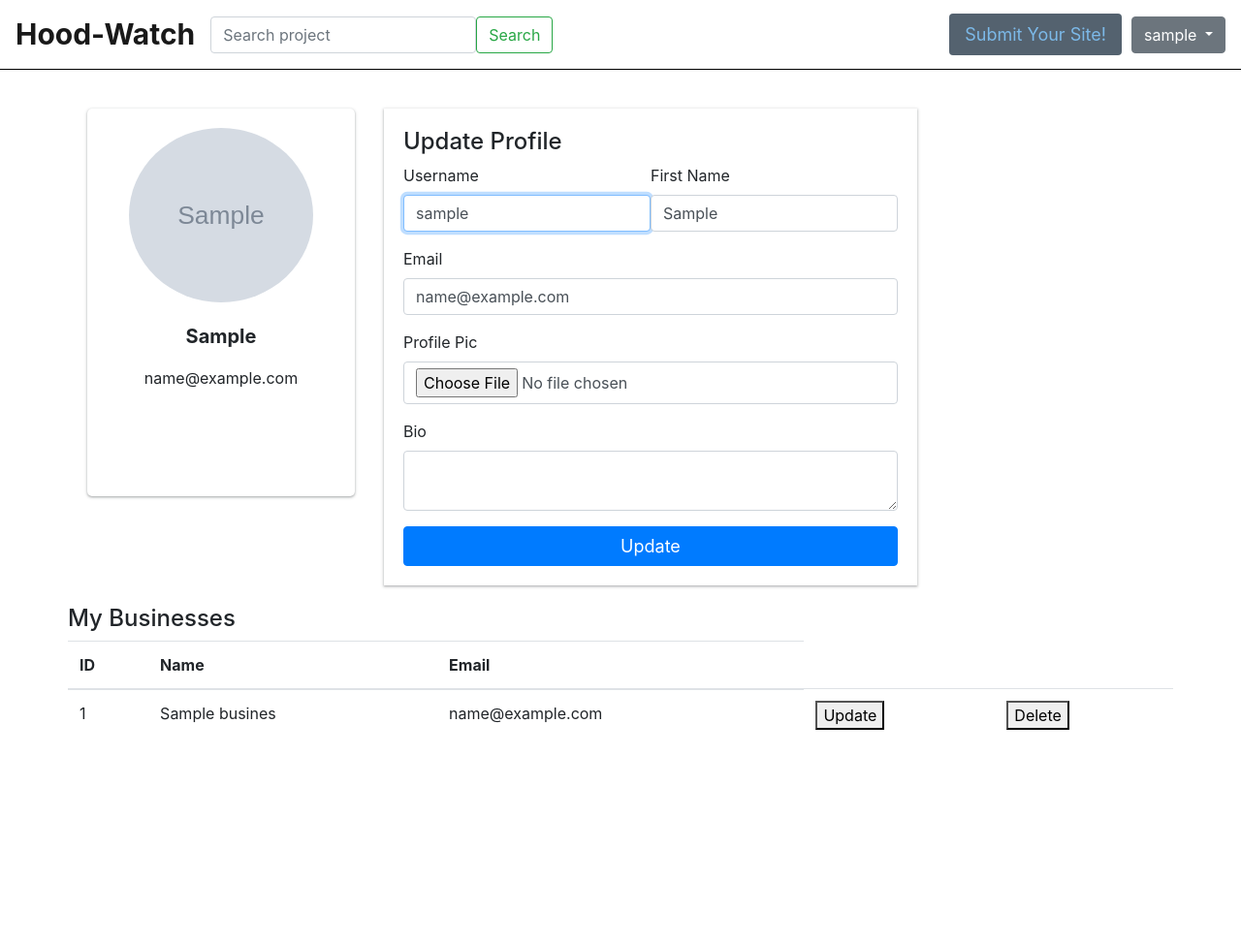
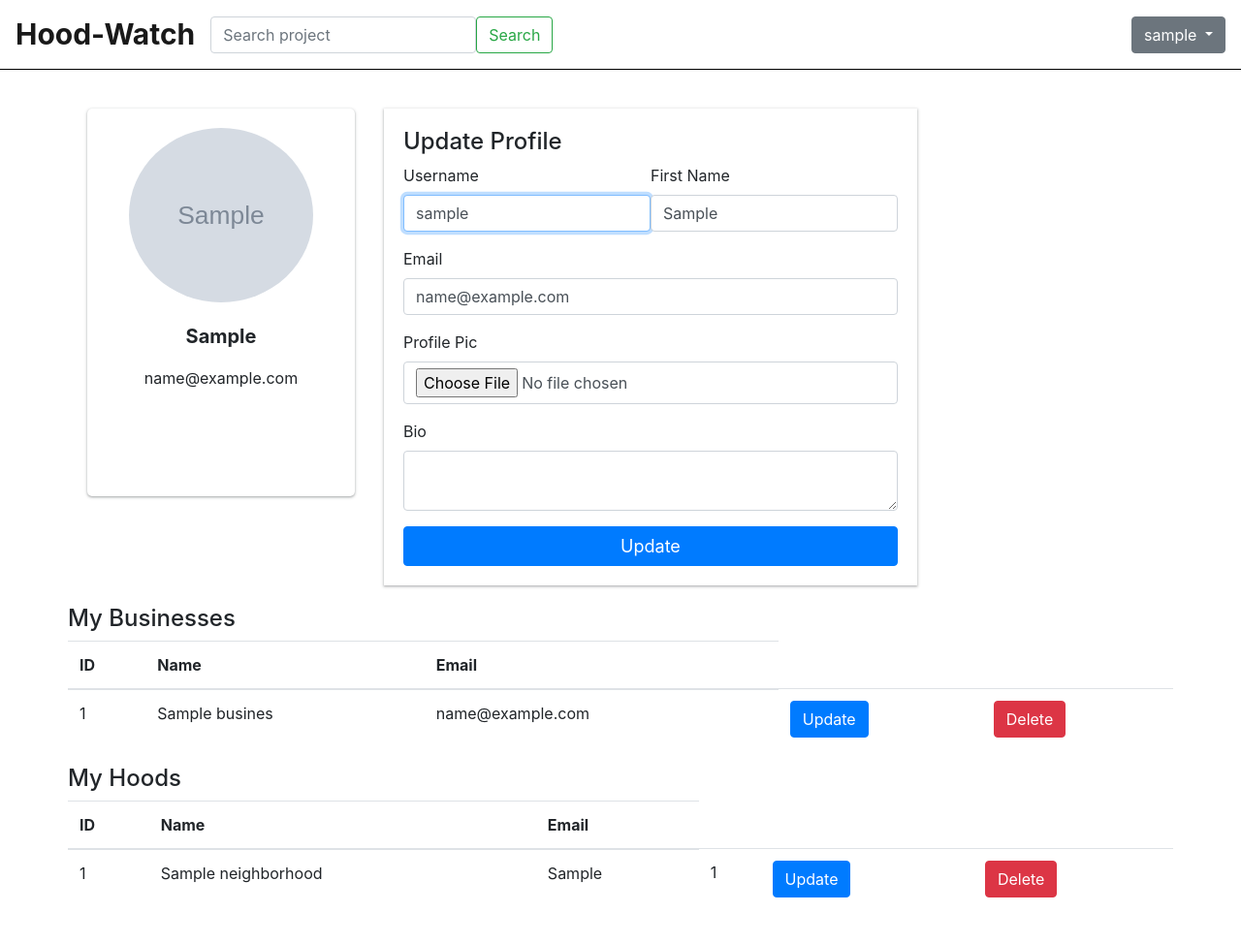
Before and after one commit to Joshua-Barawa/Django-IP4, a Django app: page /profile/ in a window 1280 px wide. Shown: the whole page at 97% size. Before the commit the page ends 753 px from the top, so only its background shows below. Run offline with Django 4.2, Linux system fonts and the light colour scheme; a user stored in the database is signed in; tables that the repository leaves empty hold one stand-in row (values such as "Sample post"); grey boxes marked "Sample" are stand-in pictures; some libraries are stand-ins or nearby versions.

Commit message:
implemented delete business and hood

```diff
--- a/app/templates/html/base.html
+++ b/app/templates/html/base.html
@@ -58,7 +58,7 @@
       </form>
         </li>
     </ul>
-   <a class="nav-link post-project" href="/submit-project">Submit Your Site!</a>
+
    <div class="dropdown">
   <button class="btn btn-secondary dropdown-toggle" type="button" id="dropdownMenuButton" data-toggle="dropdown" aria-haspopup="true" aria-expanded="false">
     {{ request.user.username }}
--- a/app/templates/html/profile.html
+++ b/app/templates/html/profile.html
@@ -74,8 +74,31 @@
       <td>{{business.id}}</td>
       <td>{{business.name}}</td>
       <td>{{business.email}}</td>
-      <td><button>Update</button></td>
-        <td><button>Delete</button></td>
+      <td><button class="btn btn-primary">Update</button></td>
+        <td><a href="/delete-business/{{business.id}}" class="btn btn-danger">Delete</a></td>
+    </tr>
+  {% endfor %}
+  </tbody>
+</table>
+
+
+    <table class="table"><h4>My Hoods</h4>
+  <thead>
+    <tr>
+        <th scope="col">ID</th>
+      <th scope="col">Name</th>
+      <th scope="col">Email</th>
+    </tr>
+  </thead>
+  <tbody>
+  {% for hood in hoods %}
+    <tr>
+      <td>{{hood.id}}</td>
+      <td>{{hood.name}}</td>
+      <td>{{hood.location}}</td>
+        <td>{{hood.occupants_count}}</td>
+      <td><a href="" class="btn btn-primary">Update</a></td>
+        <td><a href="/delete-hood/{{hood.id}}" class="btn btn-danger">Delete</a></td>
     </tr>
   {% endfor %}
   </tbody>
--- a/app/urls.py
+++ b/app/urls.py
@@ -9,6 +9,7 @@ urlpatterns = [
     path('add-post/', add_post, name='add-post'),
     path('add-business/', create_business, name='add-business'),
     path('add-hood/', create_neigborhood, name='add-hood'),
+    path('delete-business/<int:id>', delete_business, name='delete-business'),
     path('delete-hood/<int:id>', delete_neighborhood, name='delete-hood'),
     # path('view-project/<int:id>', view_project, name='view-project'),
     path('profile/', my_profile, name='profile'),
--- a/app/views.py
+++ b/app/views.py
@@ -32,9 +32,24 @@ def create_business(request):
 
 
 @login_required(login_url='login-user/')
+def create_neigborhood(request):
+    name = request.POST.get('name')
+    location = request.POST.get('location')
+    hood = Neighborhood(name=name, location=location, admin=request.user)
+    hood.save()
+    return redirect('index-page')
+
+
+@login_required(login_url='login-user/')
 def delete_business(request, id):
     Business.objects.get(id=id).delete()
     return redirect('index-page')
+
+
+@login_required(login_url='login-user/')
+def delete_neighborhood(request, id):
+    Business.objects.get(id=id).delete()
+    return redirect('profile')
 
 
 @login_required(login_url='login-user/')
@@ -51,19 +66,9 @@ def update_business(request):
     return redirect('index-page')
 
 
-@login_required(login_url='login-user/')
-def create_neigborhood(request):
-    name = request.POST.get('name')
-    location = request.POST.get('location')
-    hood = Neighborhood(name=name, location=location, admin=request.user)
-    hood.save()
-    return redirect('index-page')
 
 
-@login_required(login_url='login-user/')
-def delete_neighborhood(request, id):
-    Neighborhood.objects.get(id=id).delete()
-    return redirect('index-page')
+
 
 
 @login_required(login_url='/login-user')
@@ -85,6 +90,7 @@ def my_profile(request):
     user = request.user
     profile = Profile.objects.get(user=user)
     businesses = Business.objects.filter(user=user)
+    hoods = Neighborhood.objects.filter(admin=user)
     if request.method == "POST":
         username = request.POST.get('username')
         fullname = request.POST.get('fullname')
@@ -94,7 +100,7 @@ def my_profile(request):
 
         user = User.objects.filter(username=user.username).update(username=username, first_name=fullname, email=email)
         profile.save()
-    return render(request, 'html/profile.html', {"profile": profile, 'businesses':businesses})
+    return render(request, 'html/profile.html', {"profile": profile, 'businesses': businesses, "hoods": hoods})
 
 
 def register_user(request):
```
